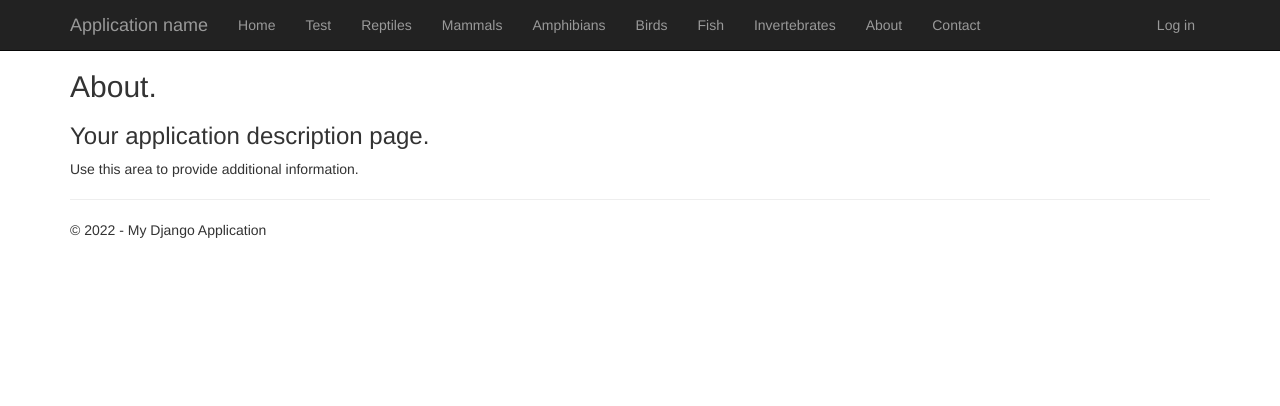
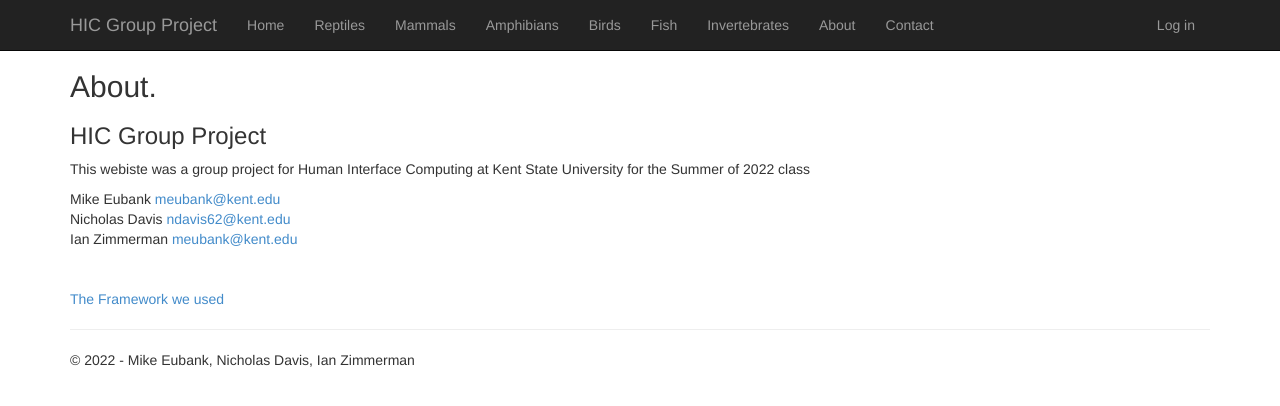
Before and after one commit to micle546/HIDProject, a Django app: page /about/ in a window 1280 px wide. Shown: the top 406 px of the page. Run offline with Django 3.2, Linux system fonts and the light colour scheme; some libraries are stand-ins or nearby versions.

Commit message:
working on about framework and layout.html

```diff
--- a/HIDProject/HIDProject/urls.py
+++ b/HIDProject/HIDProject/urls.py
@@ -20,6 +20,7 @@ urlpatterns = [
     path('invertebrates/', views.invertebrates, name='invertebrates'),
     path('contact/', views.contact, name='contact'),
     path('about/', views.about, name='about'),
+    path('framework/', views.framework, name='framework'),
     path('login/',
          LoginView.as_view
          (
--- a/HIDProject/app/templates/app/about.html
+++ b/HIDProject/app/templates/app/about.html
@@ -5,6 +5,13 @@
 <h2>{{ title }}.</h2>
 <h3>{{ message }}</h3>
 
-<p>Use this area to provide additional information.</p>
+<p>This webiste was a group project for Human Interface Computing at Kent State University for the Summer of 2022 class</p>
+<p>
+    <div>Mike Eubank <a href="mailto:meubank@kent.edu">meubank@kent.edu</a></div>
+    <div>Nicholas Davis <a href="mailto:ndavis62@kent.edu">ndavis62@kent.edu</a></div>
+    <div>Ian Zimmerman <a href="mailto:meubank@kent.edu">meubank@kent.edu</a></div>
+    <br /><br />
+    <div><a href="{% url 'framework' %}">The Framework we used</a></div>
+</p>
 
 {% endblock %}
--- a/HIDProject/app/templates/app/layout.html
+++ b/HIDProject/app/templates/app/layout.html
@@ -3,7 +3,7 @@
 <head>
     <meta charset="utf-8" />
     <meta name="viewport" content="width=device-width, initial-scale=1.0">
-    <title>{{ title }} - My Django Application</title>
+    <title>{{ title }} - HIC Group Project</title>
     {% load static %}
     <link rel="stylesheet" type="text/css" href="{% static 'app/content/bootstrap.min.css' %}" />
     <link rel="stylesheet" type="text/css" href="{% static 'app/content/site.css' %}" />
@@ -19,12 +19,12 @@
                     <span class="icon-bar"></span>
                     <span class="icon-bar"></span>
                 </button>
-                <a href="/" class="navbar-brand">Application name</a>
+                <a href="/" class="navbar-brand">HIC Group Project</a>
             </div>
             <div class="navbar-collapse collapse">
                 <ul class="nav navbar-nav">
                     <li><a href="{% url 'home' %}">Home</a></li>
-                    <li><a href="{% url 'test' %}">Test</a></li>
+                    <!--<li><a href="{% url 'test' %}">Test</a></li>-->
                     <li><a href="{% url 'reptiles' %}">Reptiles</a></li>
                     <li><a href="{% url 'mammals' %}">Mammals</a></li>
                     <li><a href="{% url 'amphibians' %}">Amphibians</a></li>
@@ -43,7 +43,7 @@
 {% block content %}{% endblock %}
         <hr/>
         <footer>
-            <p>&copy; {{ year }} - My Django Application</p>
+            <p>&copy; {{ year }} - Mike Eubank, Nicholas Davis, Ian Zimmerman</p>
         </footer>
     </div>
 
--- a/HIDProject/app/views.py
+++ b/HIDProject/app/views.py
@@ -131,7 +131,20 @@ def about(request):
         'app/about.html',
         {
             'title':'About',
-            'message':'Your application description page.',
+            'message':'HIC Group Project',
             'year':datetime.now().year,
         }
     )
+
+def framework(request):
+    """Renders the about page."""
+    assert isinstance(request, HttpRequest)
+    return render(
+        request,
+        'app/framework.html',
+        {
+            'title':'Framework',
+            'message':'HIC Group Project',
+            'year':datetime.now().year,
+        }
+    )
```
Also changed, not shown: HIDProject/app/templates/app/framework.html (added, +33 -0 lines), 1 other file.
